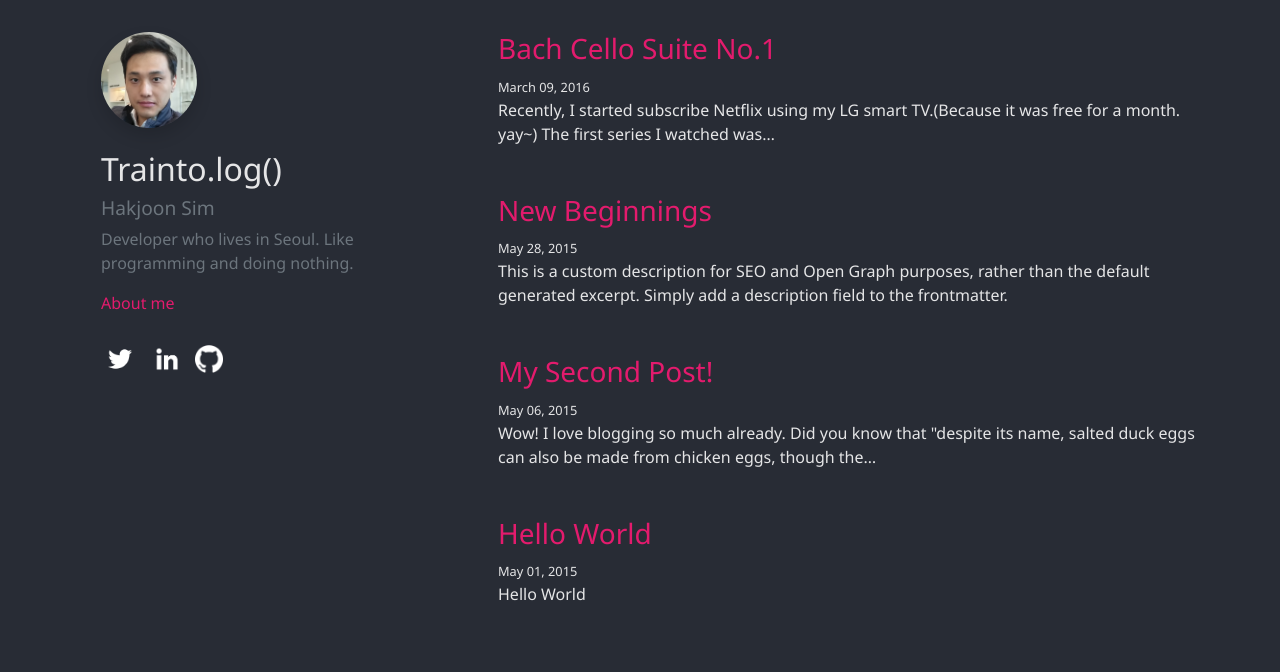
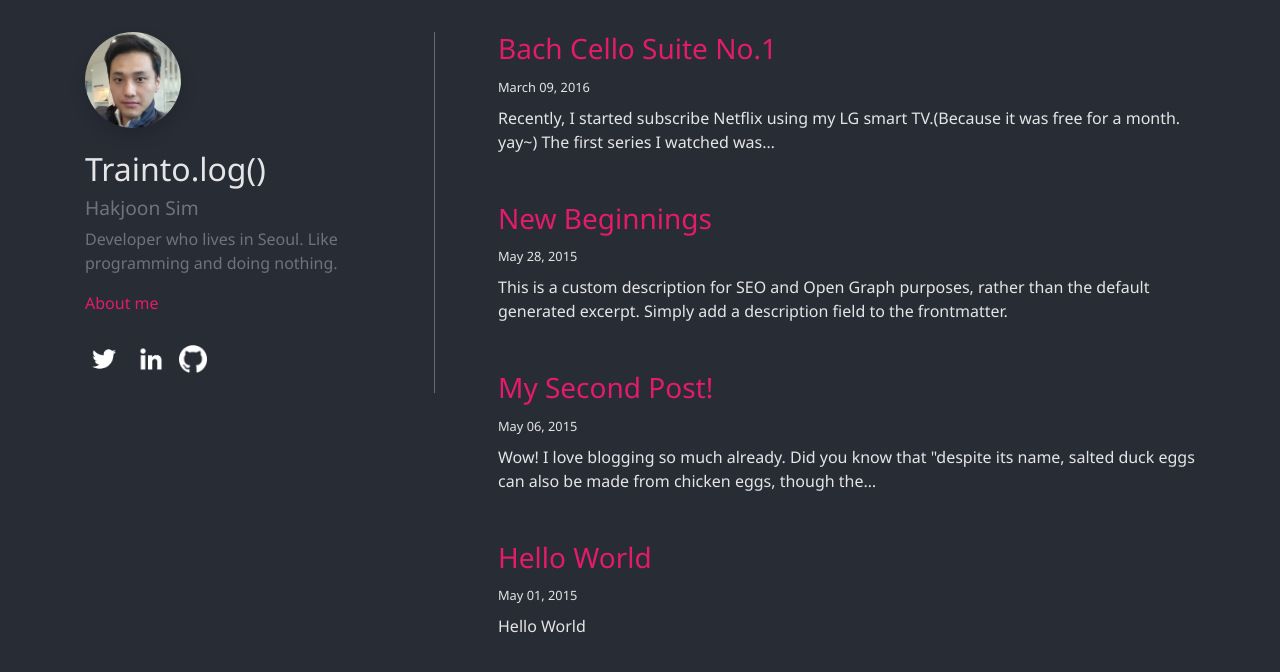
Before and after one commit to trainto/heyjoon.dev, a Gatsby site: page / in a window 1280 px wide. Built offline with nearby package versions, Linux system fonts and the light colour scheme; Gatsby itself is replaced by a stand-in of ours.

Commit message:
Add separator and fix some layout

```diff
--- /dev/null
+++ b/src/components/sidebar.css
@@ -0,0 +1,10 @@
+.border-responsive {
+  border-bottom: 1px solid rgba(255, 255, 255, 0.3);
+}
+
+@media (min-width: 576px) {
+  .border-responsive {
+    border-bottom: none;
+    border-right: 1px solid rgba(255, 255, 255, 0.3);
+  }
+}
--- a/src/components/sidebar.js
+++ b/src/components/sidebar.js
@@ -1,6 +1,7 @@
 import React from 'react';
 import { useStaticQuery, graphql } from 'gatsby';
 import Image from 'gatsby-image';
+import './sidebar.css';
 
 const Sidebar = () => {
   const data = useStaticQuery(graphql`
@@ -49,7 +50,7 @@ const Sidebar = () => {
   const { author, social } = data.site.siteMetadata;
 
   return (
-    <div className="px-3">
+    <div className="border-responsive">
       <Image
         className="shadow"
         fixed={data.avatar.childImageSharp.fixed}
--- a/src/pages/index.js
+++ b/src/pages/index.js
@@ -14,8 +14,8 @@ class BlogIndex extends React.Component {
       <Layout location={this.props.location} title={siteTitle}>
         <SEO title="All posts" />
 
-        <div className="row">
-          <div className="col-12 col-md-4 mt-3">
+        <div className="row justify-content-center">
+          <div className="col-11 col-md-4 mt-3">
             <Sidebar />
           </div>
 
@@ -32,7 +32,7 @@ class BlogIndex extends React.Component {
                     </h3>
                     <small>{node.frontmatter.date}</small>
                   </header>
-                  <section>
+                  <section className="mt-2">
                     <p
                       dangerouslySetInnerHTML={{
                         __html: node.frontmatter.description || node.excerpt
```
Also changed, not shown: src/templates/blog-post.js (+6 -3 lines).
